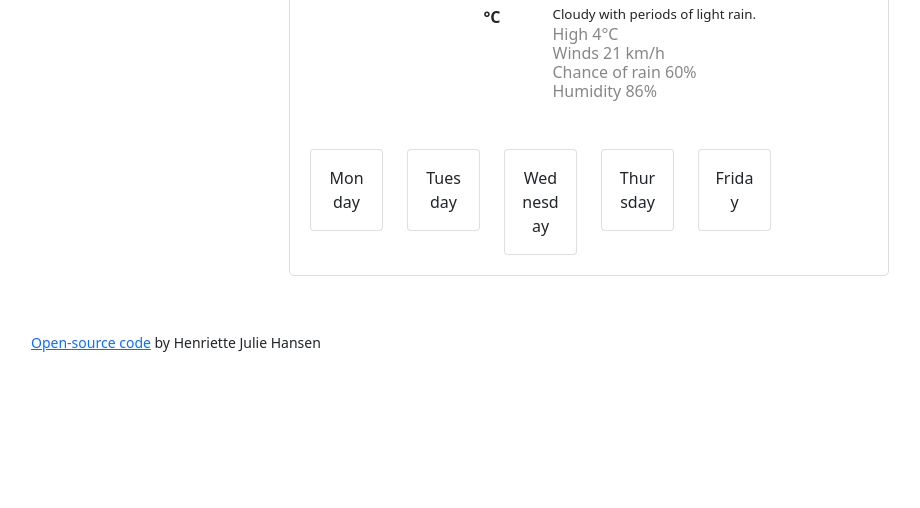
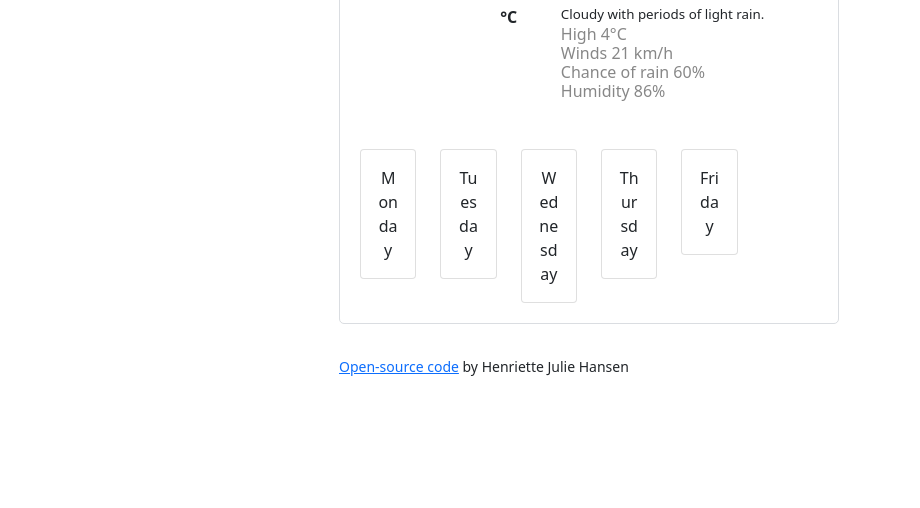
Before and after one commit to sweetette/Weather-app, a website built with Parcel: page index.html in a window 1280 px wide. Shown: the part 292-800 px from the top of the page, without its empty margins (51-971 px from the left). Built offline with nearby package versions, Linux system fonts and the light colour scheme; no server answers.

Commit message:
border source

```diff
--- a/index.html
+++ b/index.html
@@ -16,6 +16,7 @@
   </head>
   <body>
     <div class="container">
+      <div class="weather-app-wrapper">
         <div class="weather-app">
           <form>
             <input type="city" id="city-input" placeholder="Search city" />
@@ -71,7 +72,6 @@
             </div>
           </div>
         </div>
-      <br />
         <small>
           <a href="https://github.com/sweetette/Weather-app" target="_blank"
             >Open-source code</a
@@ -79,6 +79,7 @@
           by Henriette Julie Hansen
         </small>
       </div>
+    </div>
     <script src="src/index.js"></script>
   </body>
 </html>
--- a/style.css
+++ b/style.css
@@ -42,6 +42,10 @@ li {
   text-align: center;
 }
 
+.weather-app-wrapper {
+  max-width: 500px;
+  margin: 30px auto;
+}
 .weather-app {
   max-width: 600px;
   margin: 30px auto;
```
Lines whose indentation alone changed are shown as unchanged.
